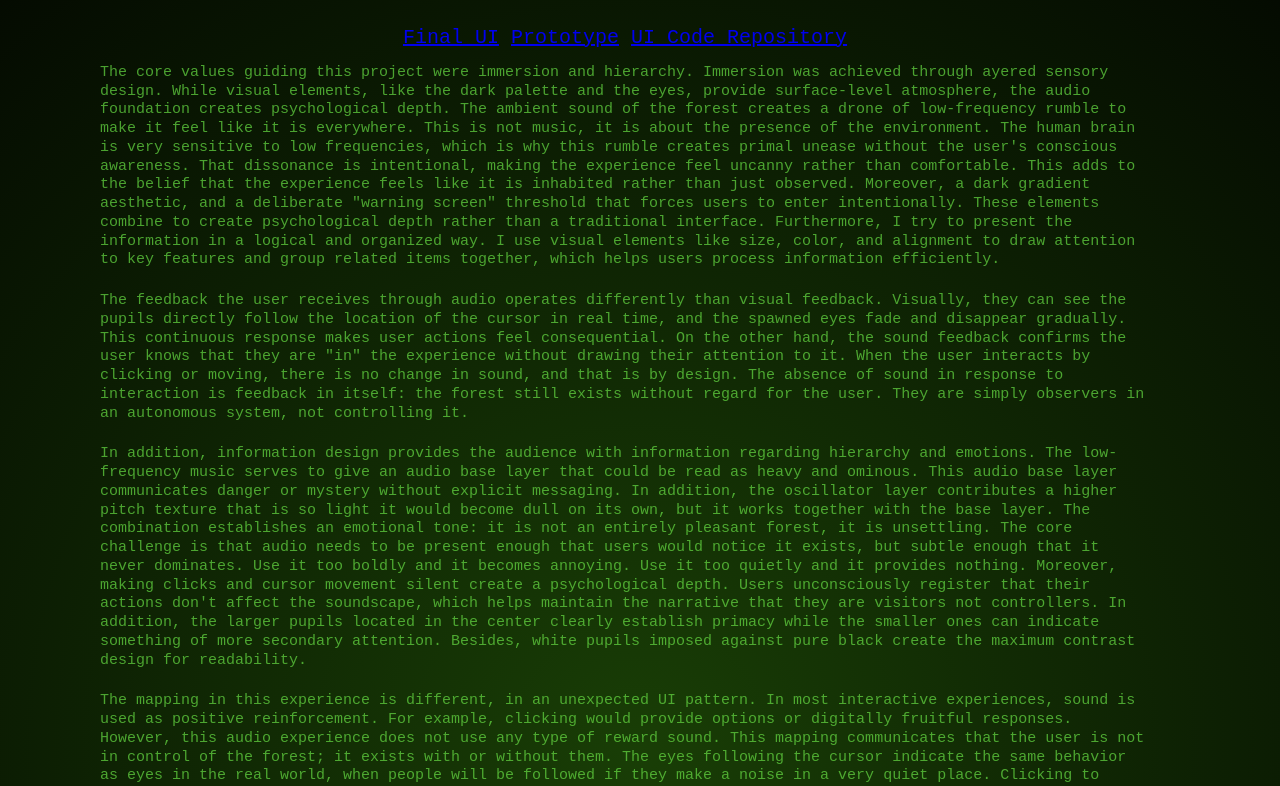
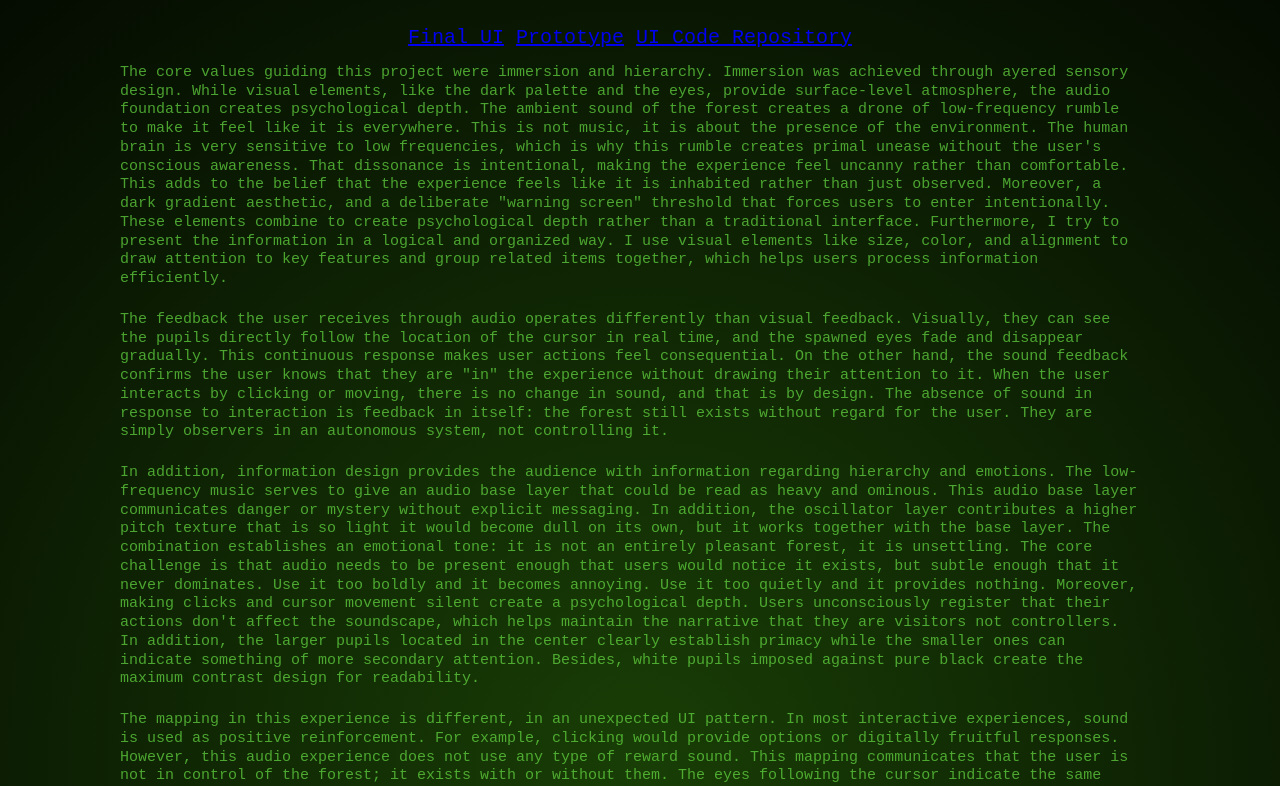
Before and after one commit to Senna03-n/Documentation, a plain HTML site: page index.html in a window 1280 px wide. Shown: the part 261-1047 px from the top of the page. Drawn offline with Linux system fonts and the light colour scheme.

Commit message:
Update style.css

```diff
--- a/style.css
+++ b/style.css
@@ -9,8 +9,8 @@
 }
 body {
     margin-top: 100px;
-    margin-left: 100px;
-    margin-right: 130px;
+    margin-left: 120px;
+    margin-right: 140px;
     margin-bottom: 200px;
     background: radial-gradient(circle at 50% 50%, #193e06 0%, #000000 100%);
  }
```
